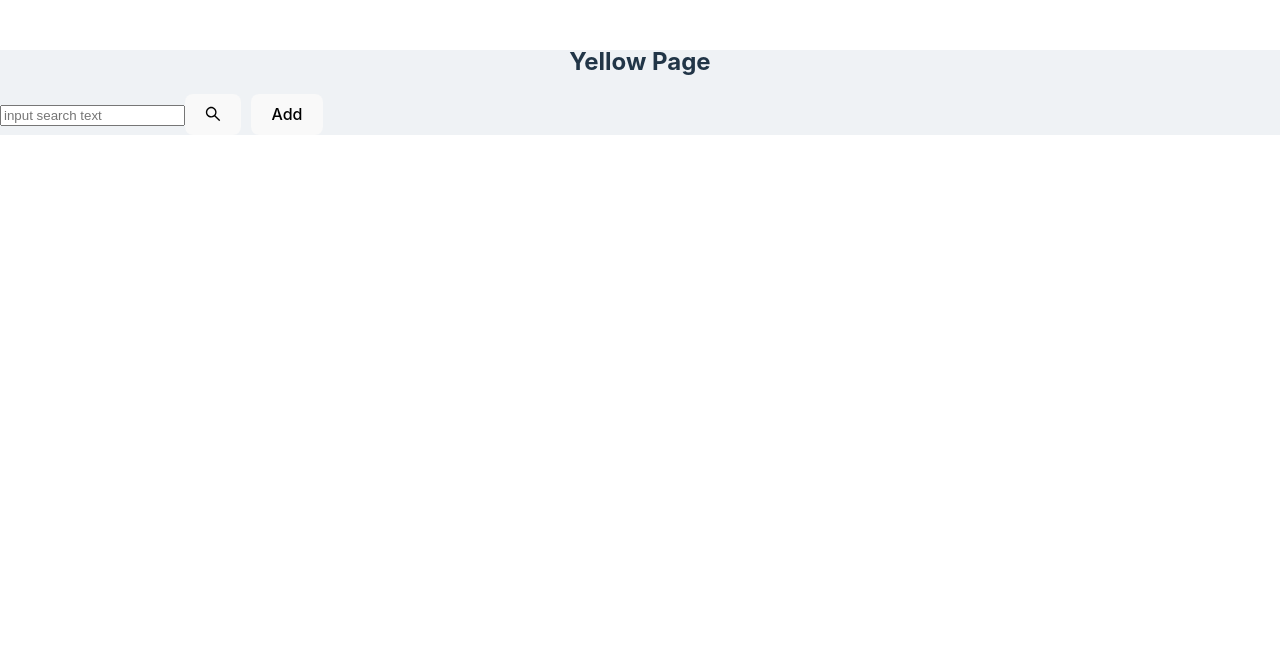
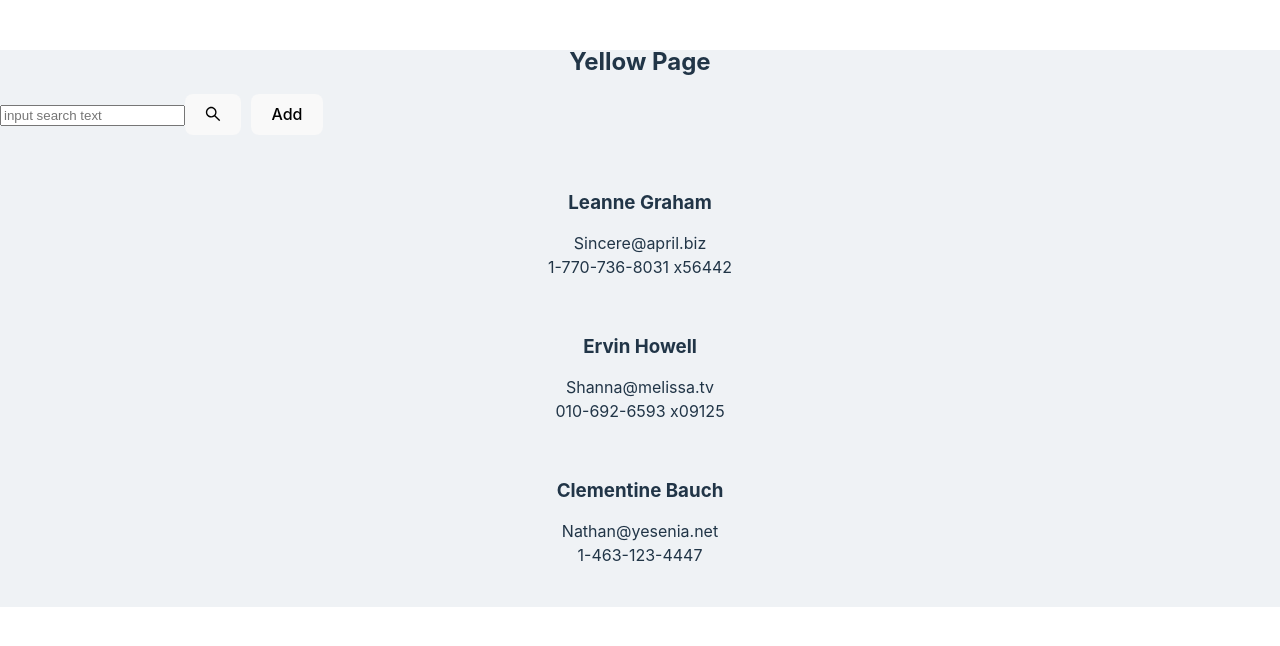
Before and after one commit to kmsayem12/react-test, a React (Vite) app: page / in a window 1280 px wide. Shown: the top 646 px of the page. Built offline with nearby package versions, Linux system fonts and the light colour scheme.

Commit message:
design card with static data

```diff
--- a/src/features/Home/Home.tsx
+++ b/src/features/Home/Home.tsx
@@ -1,10 +1,35 @@
+import { useState } from 'react'
 import Header from './Header'
+import UserList from './UserList'
+import { IUser } from '@/types'
 import { HomeStyles } from './styles'
 
+const users: IUser[] = [
+  {
+    name: 'Leanne Graham',
+    email: 'Sincere@april.biz',
+    phone: '1-770-736-8031 x56442',
+  },
+  {
+    name: 'Ervin Howell',
+    email: 'Shanna@melissa.tv',
+    phone: '010-692-6593 x09125',
+  },
+  {
+    name: 'Clementine Bauch',
+    email: 'Nathan@yesenia.net',
+    phone: '1-463-123-4447',
+  },
+]
 const Home: React.FC = () => {
+  const [list] = useState(users)
+
   return (
     <HomeStyles>
       <Header />
+      <div className="content">
+        <UserList list={list} />
+      </div>
     </HomeStyles>
   )
 }
--- /dev/null
+++ b/src/features/Home/UserList.tsx
@@ -0,0 +1,25 @@
+import { Row, Col, Card } from 'antd'
+import { IUser } from '@/types'
+import { HomeCardItemStyles } from './styles'
+
+type UserListProps = { list: IUser }
+
+const UserList = ({ list }: UserListProps) => {
+  const CardList = list.map((item: IUser) => (
+    <Col span={8} key={Math.random()}>
+      <Card size="small">
+        <h3>{item.name}</h3>
+        <p>{item.email}</p>
+        <p>{item.phone}</p>
+      </Card>
+    </Col>
+  ))
+
+  return (
+    <HomeCardItemStyles>
+      <Row gutter={16}>{CardList}</Row>
+    </HomeCardItemStyles>
+  )
+}
+
+export default UserList
--- a/src/features/Home/styles.ts
+++ b/src/features/Home/styles.ts
@@ -1,6 +1,10 @@
 import styled from 'styled-components'
 
-const HomeStyles = styled.div``
+const HomeStyles = styled.div`
+  .content {
+    padding: 20px;
+  }
+`
 
 const HeaderStyles = styled.div`
   .header {
@@ -18,4 +22,16 @@ const HeaderStyles = styled.div`
   }
 `
 
-export { HomeStyles, HeaderStyles }
+const HomeCardItemStyles = styled.div`
+  .ant-card-body {
+    padding: 1.25rem;
+    display: flex;
+    flex-direction: column;
+    align-items: center;
+    h3 {
+      margin: 1rem 0;
+    }
+  }
+`
+
+export { HomeStyles, HeaderStyles, HomeCardItemStyles }
--- a/src/index.css
+++ b/src/index.css
@@ -33,7 +33,9 @@ h1 {
   font-size: 3.2em;
   line-height: 1.1;
 }
-
+p {
+  margin: 0;
+}
 button {
   border-radius: 8px;
   border: 1px solid transparent;
--- /dev/null
+++ b/src/types/index.ts
@@ -0,0 +1,3 @@
+import { IUser } from './user.types'
+
+export type { IUser }
--- /dev/null
+++ b/src/types/user.types.ts
@@ -0,0 +1,5 @@
+export interface IUser {
+  name: string
+  email: string
+  phone: string
+}
```
